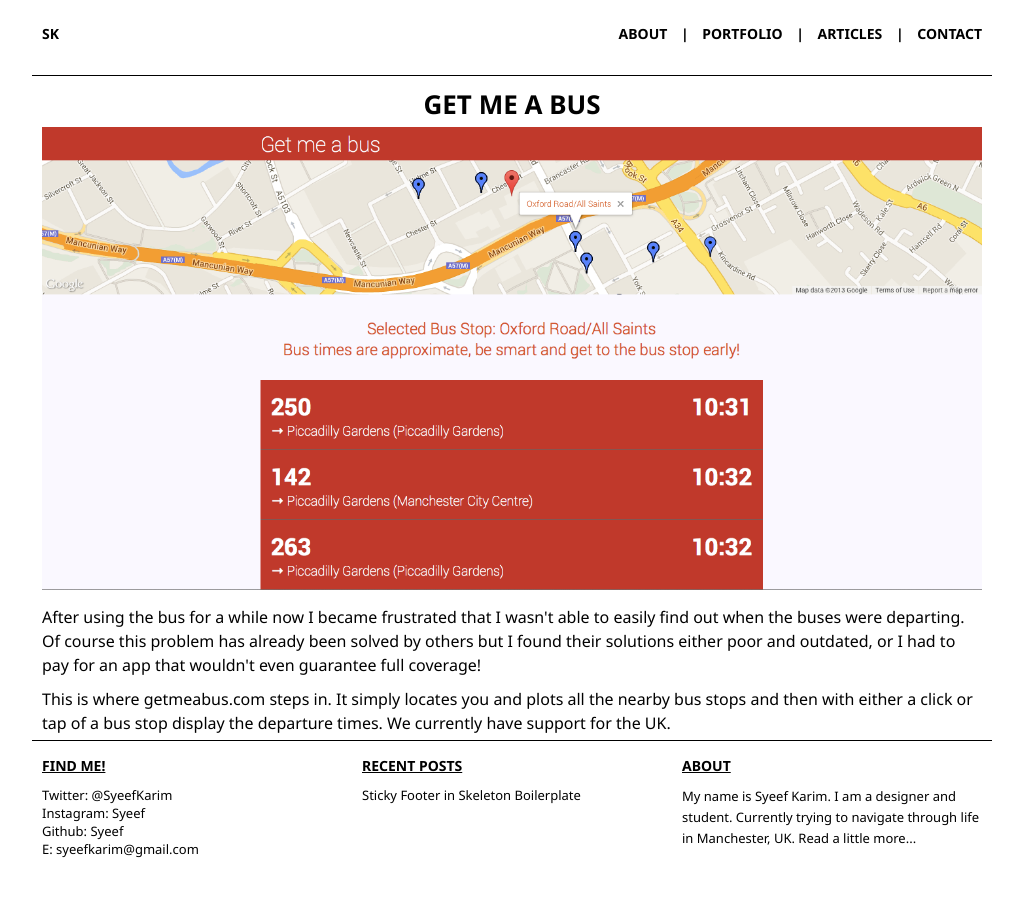
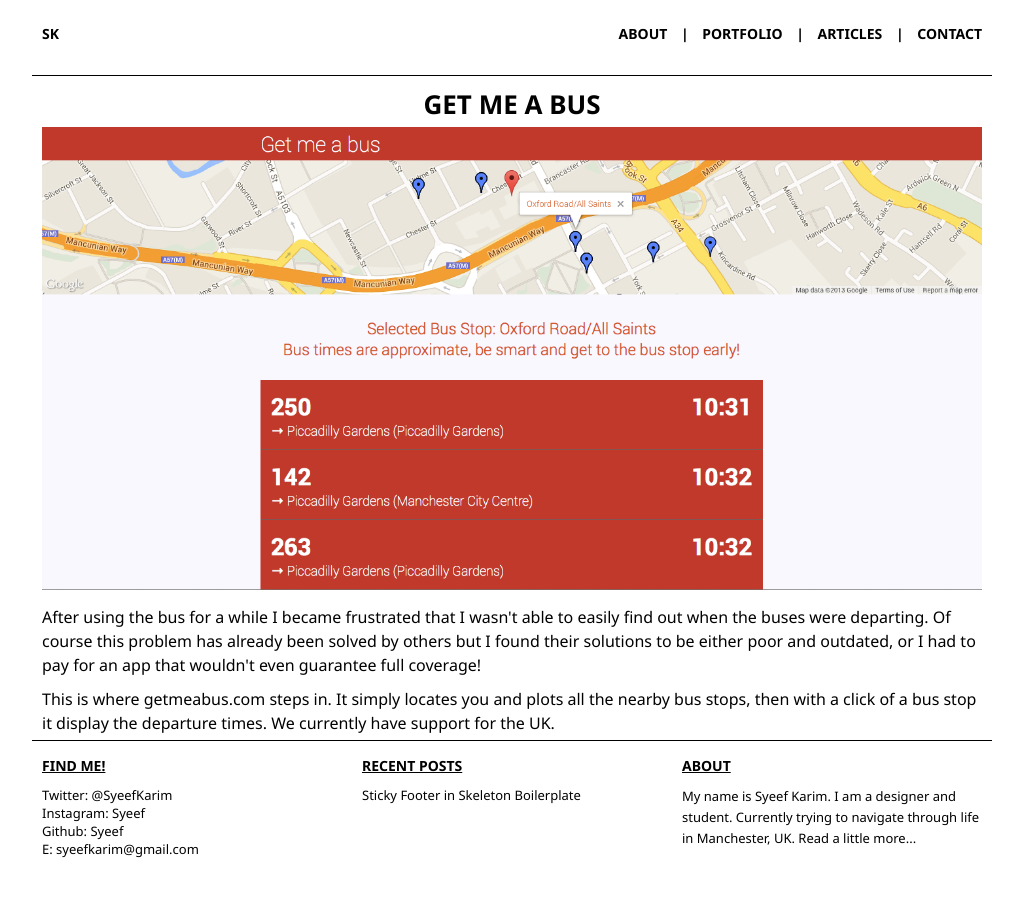
Before and after one commit to syeef/syeefkarim-2016-v0, a Jekyll site: the page built from portfolio/index.md, in a window 1280 px wide. Shown: the whole page, without its empty margins (128-1151 px from the left). Built offline with Jekyll 4.4.1, drawn with Linux system fonts in a browser that asks for light colours; Markdown is read by kramdown in place of the engine named in the settings.

Commit message:
changed some text

```diff
--- a/portfolio/index.md
+++ b/portfolio/index.md
@@ -3,5 +3,5 @@ title: Portfolio
 layout: portfolio
 
 image1: /images/posts/getmeabus.png
-bio1: After using the bus for a while now I became frustrated that I wasn't able to easily find out when the buses were departing. Of course this problem has already been solved by others but I found their solutions either poor and outdated, or I had to pay for an app that wouldn't even guarantee full coverage!</p> <p>This is where getmeabus.com steps in. It simply locates you and plots all the nearby bus stops and then with either a click or tap of a bus stop display the departure times. We currently have support for the UK.
+bio1: After using the bus for a while I became frustrated that I wasn't able to easily find out when the buses were departing. Of course this problem has already been solved by others but I found their solutions to be either poor and outdated, or I had to pay for an app that wouldn't even guarantee full coverage!</p> <p>This is where <a href='http://getmeabus.com'>getmeabus.com</a> steps in. It simply locates you and plots all the nearby bus stops, then with a click of a bus stop it display the departure times. We currently have support for the UK.
 ---
```
